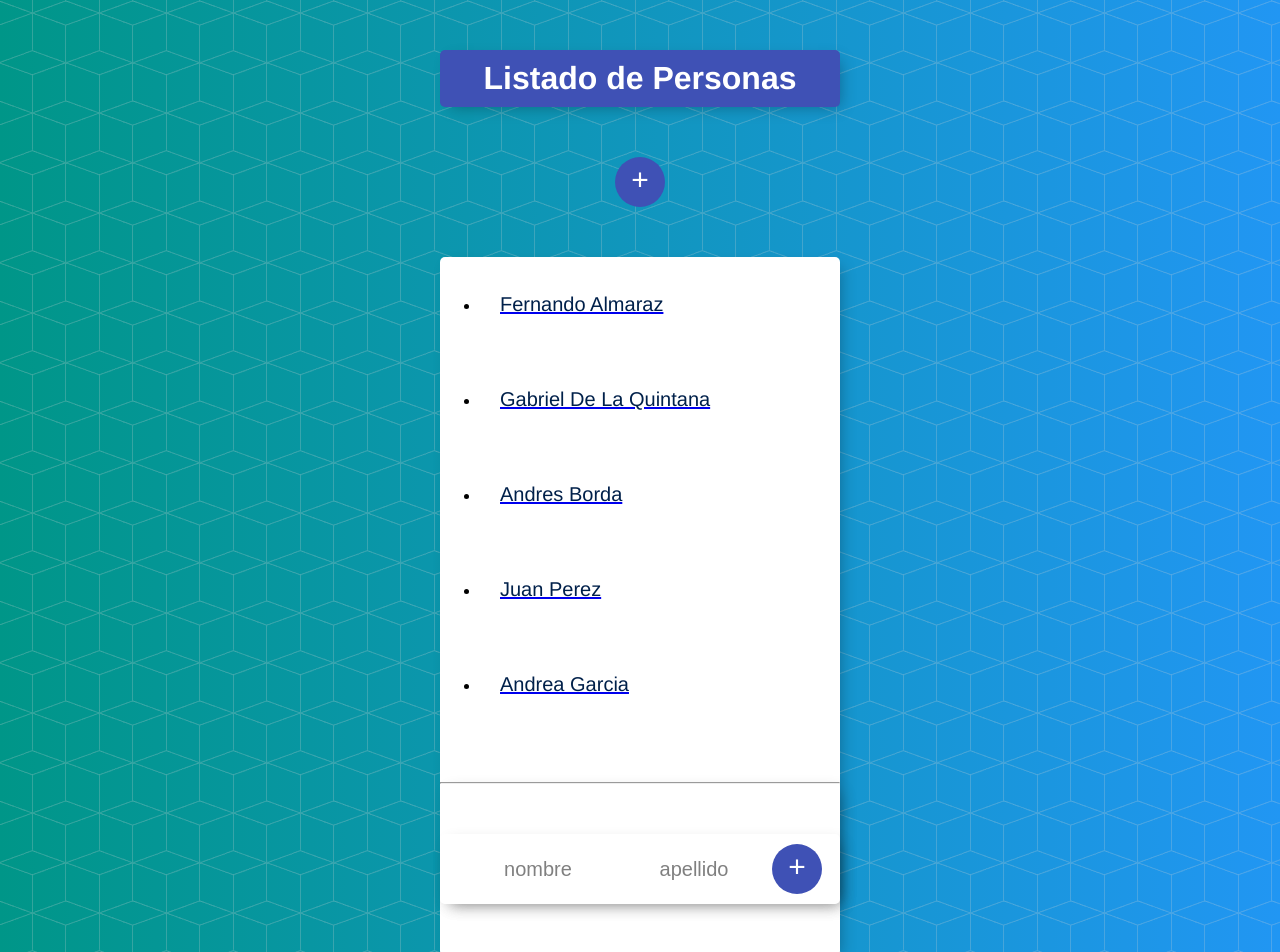
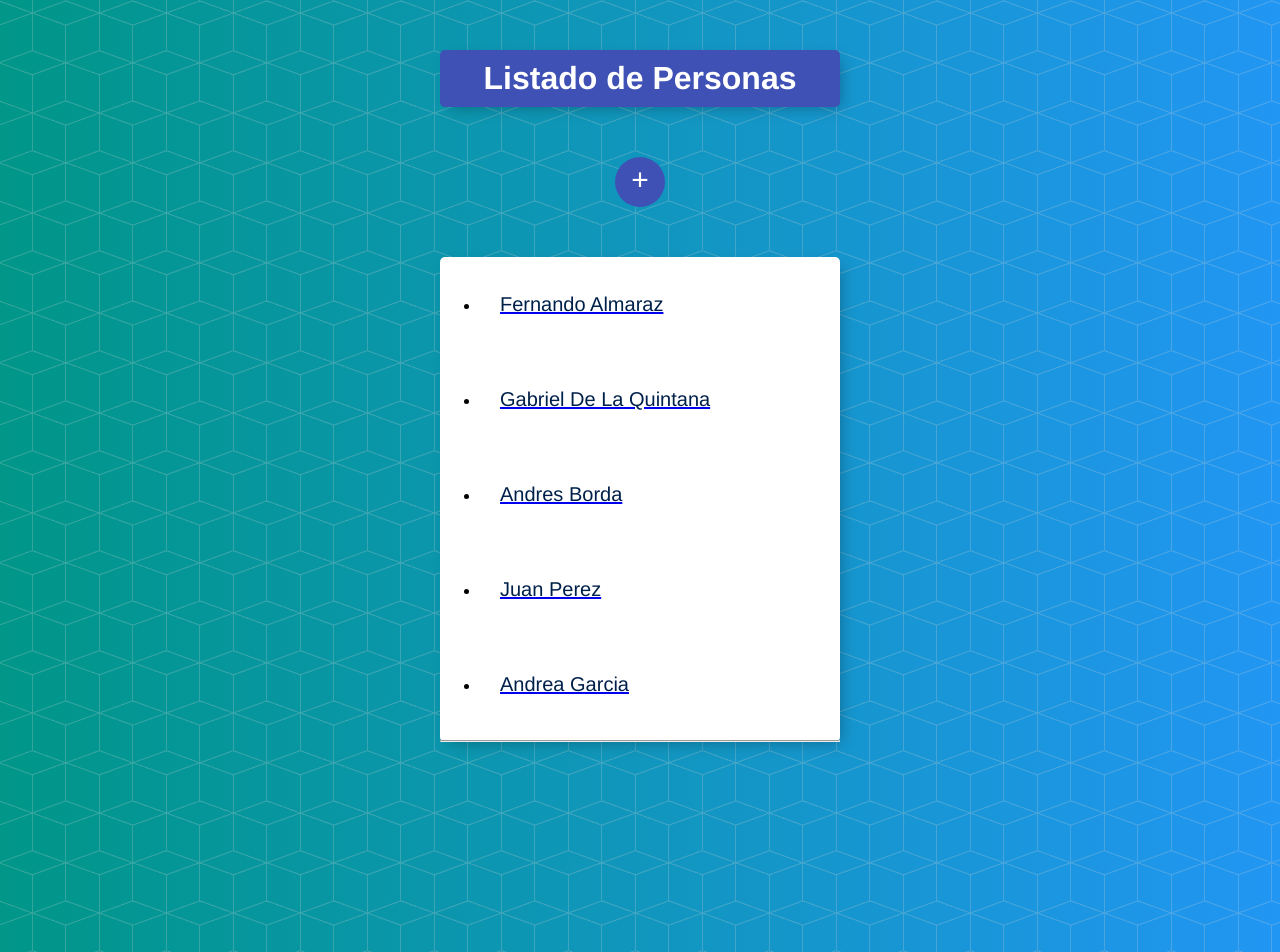
Before and after one commit to FernandoAlmaraz/Universidad_Angular, an Angular app in the folder listadoPersonas/: page / in a window 1280 px wide. Shown: the top 952 px of the page. Built offline with nearby package versions, Linux system fonts and the light colour scheme.

Commit message:
añadiendo routerchildren

```diff
--- a/listadoPersonas/src/app/personas/personas.component.html
+++ b/listadoPersonas/src/app/personas/personas.component.html
@@ -8,11 +8,12 @@
     [persona]="personaelemento"
     [indice]="i">
   </app-persona>
-  <div class="box">
+  <!-- <div class="box">
     <hr>
-    <app-formulario></app-formulario>
+
       <!-- (personaCreada)="onPersonaAgregada($event)" -->
-  </div>
+  <!-- </div> -->
   <hr>
 
 </div>
+ <router-outlet></router-outlet>
```
Also changed, not shown: listadoPersonas/src/app/app-routing.module.ts (+6 -3 lines).
